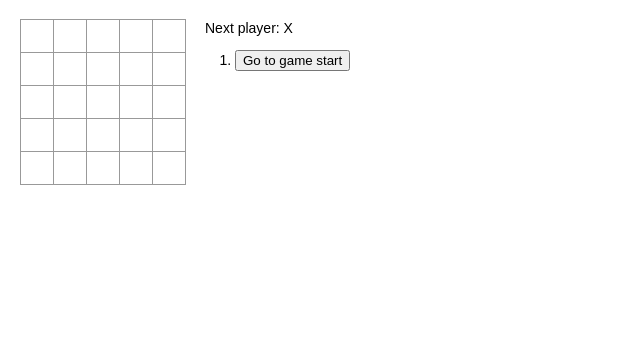
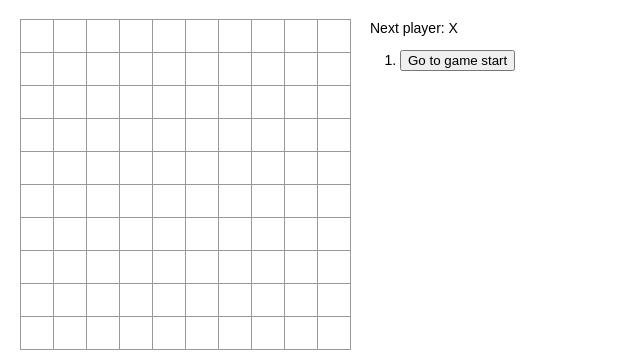
Before and after one commit to Yamayamaaya/intern_assignment, a React (Create React App) app: page / in a window 1280 px wide. Shown: the top 356 px of the page, without its empty margins (0-640 px from the left). Built offline with nearby package versions, Linux system fonts and the light colour scheme.

Commit message:
15th-commit

```diff
--- a/src/game.tsx
+++ b/src/game.tsx
@@ -11,7 +11,7 @@ type ForReducer = {
   mode: "handleClick" | "jumpTo";
   i: number;
 };
-const masterSize: number = 5;
+const masterSize: number = 10;
 const initialState: State = {
   history: [
     { squaresRecord: Array<oneSquareType>(masterSize * masterSize).fill(null) },
```
